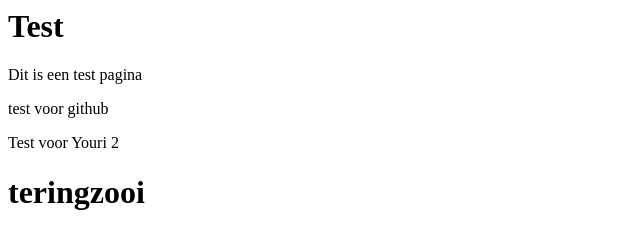
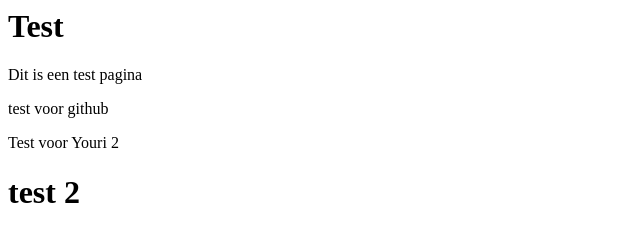
Before and after one commit to YellowVarik/RMZS, a plain HTML site: page index.html in a window 1280 px wide. Shown: the whole page, without its empty margins (0-640 px from the left). Drawn offline with Linux system fonts and the light colour scheme.

Commit message:
klopt niet

```diff
--- a/index.html
+++ b/index.html
@@ -7,6 +7,6 @@
         <p>Dit is een test pagina</p>
         <p>test voor github</p>
         <p>Test voor Youri 2</p>
-        <h1>teringzooi</h1>
+        <h1>test 2</h1>
     </body>
 </html>
```
